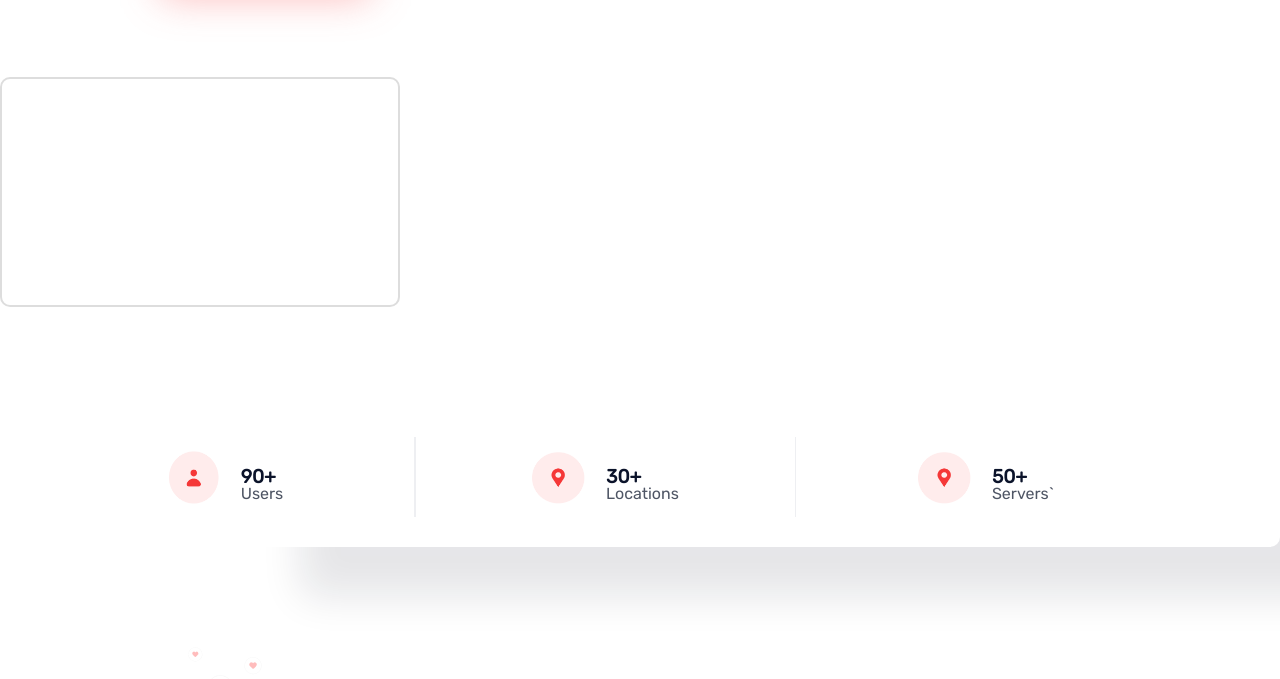
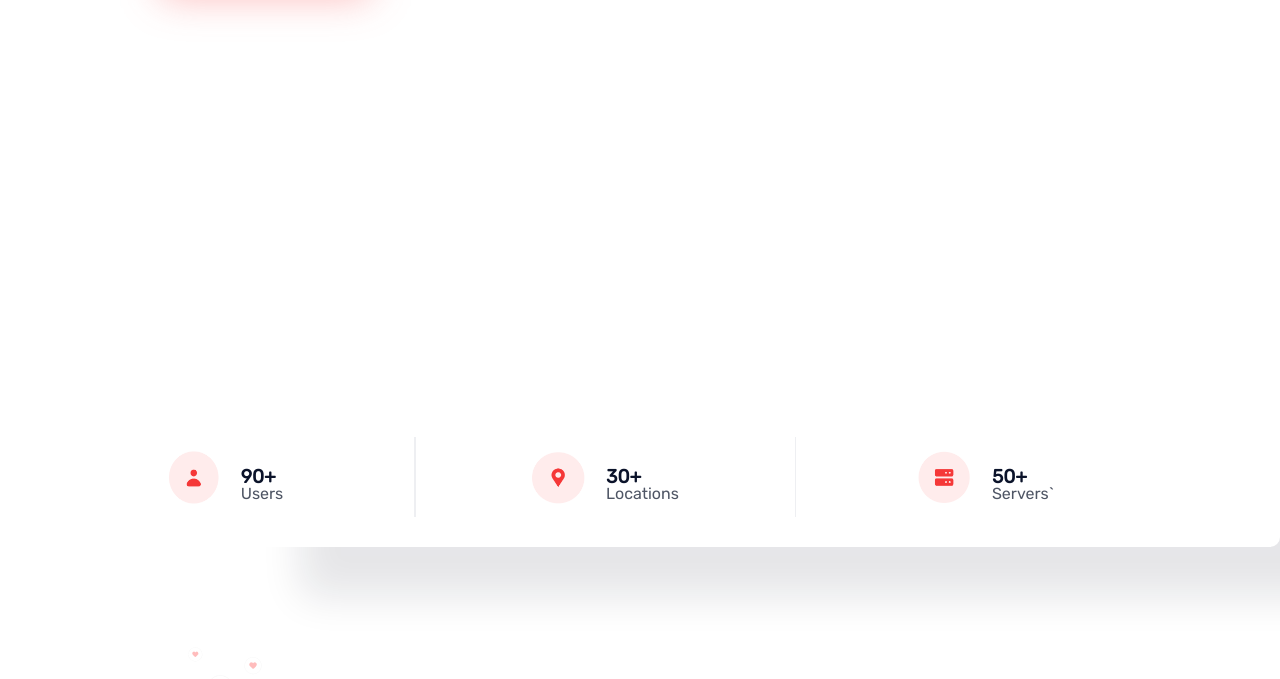
Before and after one commit to yefimchuk/shop-latout, a plain HTML site: page index.html in a window 1280 px wide. Shown: the part 596-1275 px from the top of the page. Drawn offline with Linux system fonts and the light colour scheme.

Commit message:
deploy v.2

```diff
--- a/index.html
+++ b/index.html
@@ -53,7 +53,6 @@
                     </div>
                      <div class="introTextLeft3"></div>
 
-<div></div>
                 </div>
 
                 <div class="introRight">
@@ -76,7 +75,7 @@
 
                 </div>
                 <div class="statisticsBlock3">
-                     <img src="img/statisticsimg2.png" class="statisticsImg1">
+                     <img src="img/statisticsImg2.png" class="statisticsImg1">
                      <div class="statisticsText1Flex">
                         <p class="statisticsText1">30+</p>
                         <p class="statisticsText2">Locations</p>
@@ -87,7 +86,7 @@
 
                 </div>
                 <div class="statisticsBlock5">
-                     <img src="img/statisticsimg2.png" class="statisticsImg1">
+                     <img src="img/statisticsImg3.png" class="statisticsImg1">
                      <div class="statisticsText1Flex">
                         <p class="statisticsText1">50+</p>
                         <p class="statisticsText2">Servers`</p>
--- a/style.css
+++ b/style.css
@@ -1066,7 +1066,7 @@ margin-right: 50px;
 	height: 230px;
 	margin: 10px 0px;
 	background: #FFFFFF;
-border: 2px solid #DDDDDD;
+
 box-sizing: border-box;
 border-radius: 10px;
 margin-right: 50px;
```
